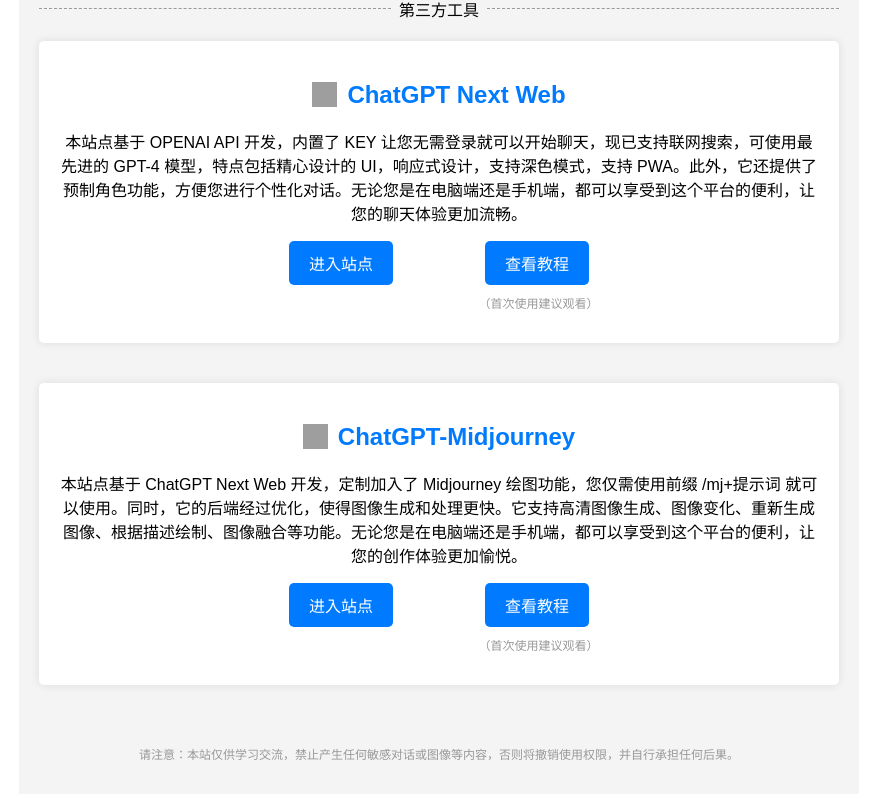
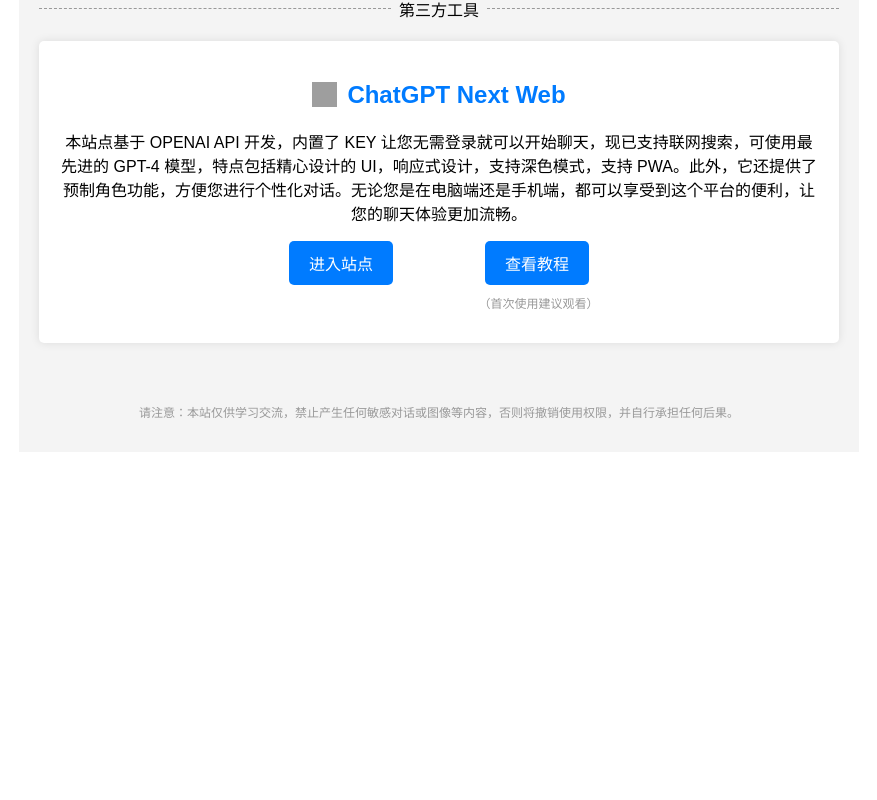
Before and after one commit to cheng7760/AIproject, a React (Create React App) app: page / in a window 1280 px wide. Shown: the part 1221-2021 px from the top of the page, without its empty margins (201-1078 px from the left). After the commit the page ends 1681 px from the top, so only its background shows below. Built offline with nearby package versions, Linux system fonts and the light colour scheme; grey boxes are pictures that could not be loaded.

Commit message:
Update App.js

```diff
--- a/src/App.js
+++ b/src/App.js
@@ -60,15 +60,6 @@ function App() {
           </div>
           <p className="small-text">（首次使用建议观看）</p>
         </div>
-        <div className="project">
-            <h2><img src="https://raw.gitmirror.com/Cyrus-Reed/Cyrus-website/main/public/icons/ChatGPT-Midjourney.png" alt="ChatGPT-Midjourney Icon" className="project-icon" /> ChatGPT-Midjourney</h2>
-            <p>本站点基于 ChatGPT Next Web 开发，定制加入了 Midjourney 绘图功能，您仅需使用前缀 /mj+提示词 就可以使用。同时，它的后端经过优化，使得图像生成和处理更快。它支持高清图像生成、图像变化、重新生成图像、根据描述绘制、图像融合等功能。无论您是在电脑端还是手机端，都可以享受到这个平台的便利，让您的创作体验更加愉悦。</p>
-            <div className="button-group">
-              <a href="https://chatgpt-midjourney.cyrus-reed.com" className="button">进入站点</a>
-              <a href="https://raw.gitmirror.com/Cyrus-Reed/Cyrus-website/main/public/faqs/ChatGPT-Midjourney.txt" className="button">查看教程</a>
-            </div>
-            <p className="small-text">（首次使用建议观看）</p>
-          </div>
       </div>
       <p className="disclaimer">请注意：本站仅供学习交流，禁止产生任何敏感对话或图像等内容，否则将撤销使用权限，并自行承担任何后果。</p>
     </div>
```
